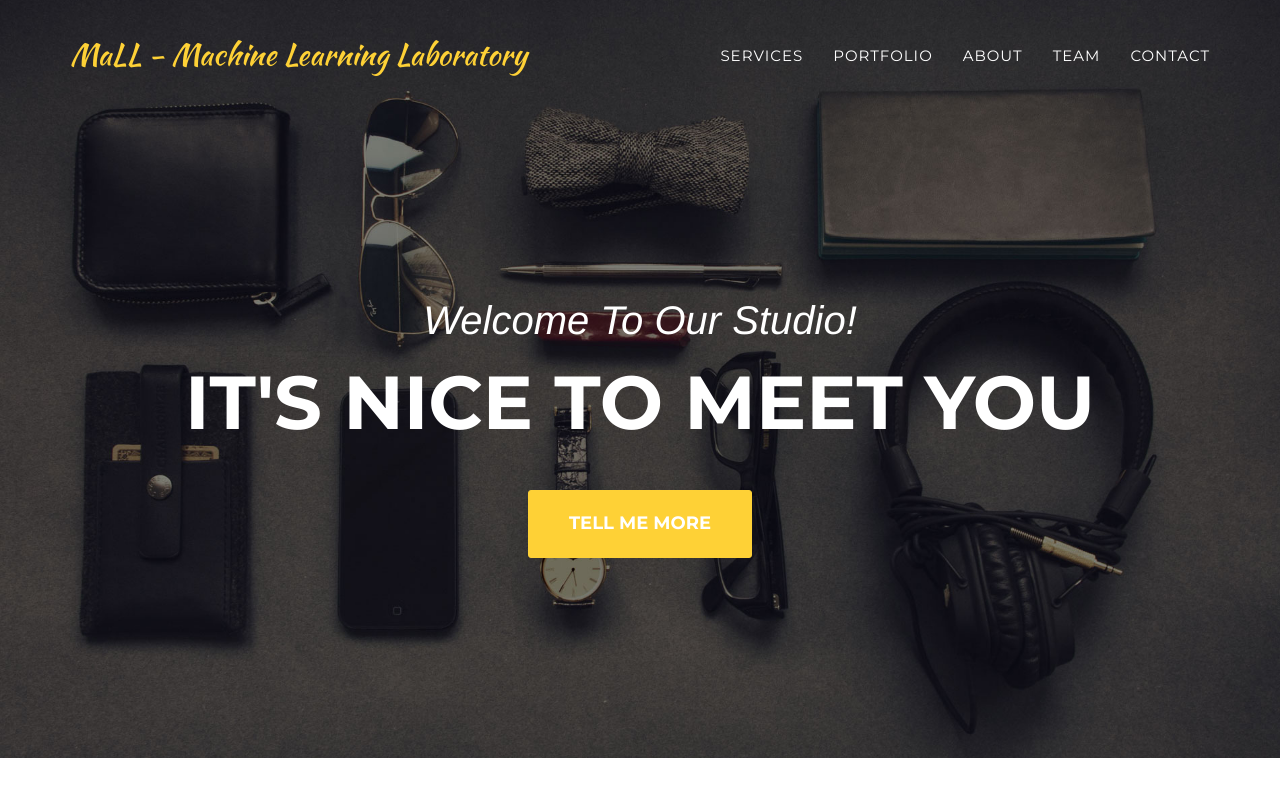
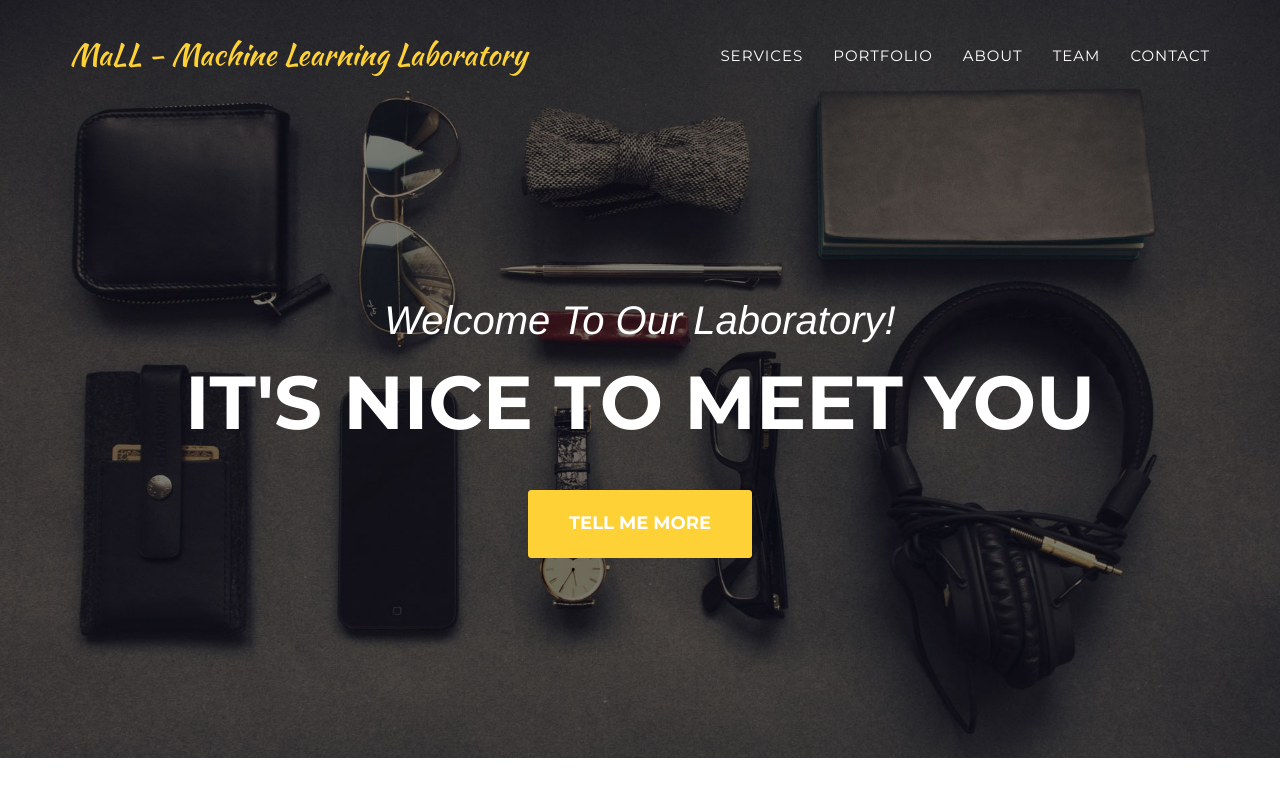
Before and after one commit to MaLL-UFSCar/mall-ufscar.github.io, a Jekyll site: the page built from index.html, in a window 1280 px wide and 900 px high. Shown: the top 797 px of the window. Built offline with Jekyll 4.4.1, drawn with Linux system fonts in a browser that asks for light colours; some web fonts are replaced.

Commit message:
Refactor header sections to yaml descriptor

```diff
--- a/_includes/header.html
+++ b/_includes/header.html
@@ -18,21 +18,11 @@
                     <li class="hidden">
                         <a href="#page-top"></a>
                     </li>
-                    <li>
-                        <a class="page-scroll" href="#services">Services</a>
-                    </li>
-                    <li>
-                        <a class="page-scroll" href="#portfolio">Portfolio</a>
-                    </li>
-                    <li>
-                        <a class="page-scroll" href="#about">About</a>
-                    </li>
-                    <li>
-                        <a class="page-scroll" href="#team">Team</a>
-                    </li>
-                    <li>
-                        <a class="page-scroll" href="#contact">Contact</a>
-                    </li>
+                    {% for section in site.data.header.sections %}
+                        <li>
+                            <a class="page-scroll" href="{{ section.ref }}">{{ section.name }}</a>
+                        </li>
+                    {% endfor %}
                 </ul>
             </div>
             <!-- /.navbar-collapse -->
@@ -44,7 +34,7 @@
     <header>
         <div class="container">
             <div class="intro-text">
-                <div class="intro-lead-in">Welcome To Our Studio!</div>
+                <div class="intro-lead-in">Welcome To Our Laboratory!</div>
                 <div class="intro-heading">It's Nice To Meet You</div>
                 <a href="#services" class="page-scroll btn btn-xl">Tell Me More</a>
             </div>
```
Also changed, not shown: _data/header.yml (added, +11 -0 lines).
